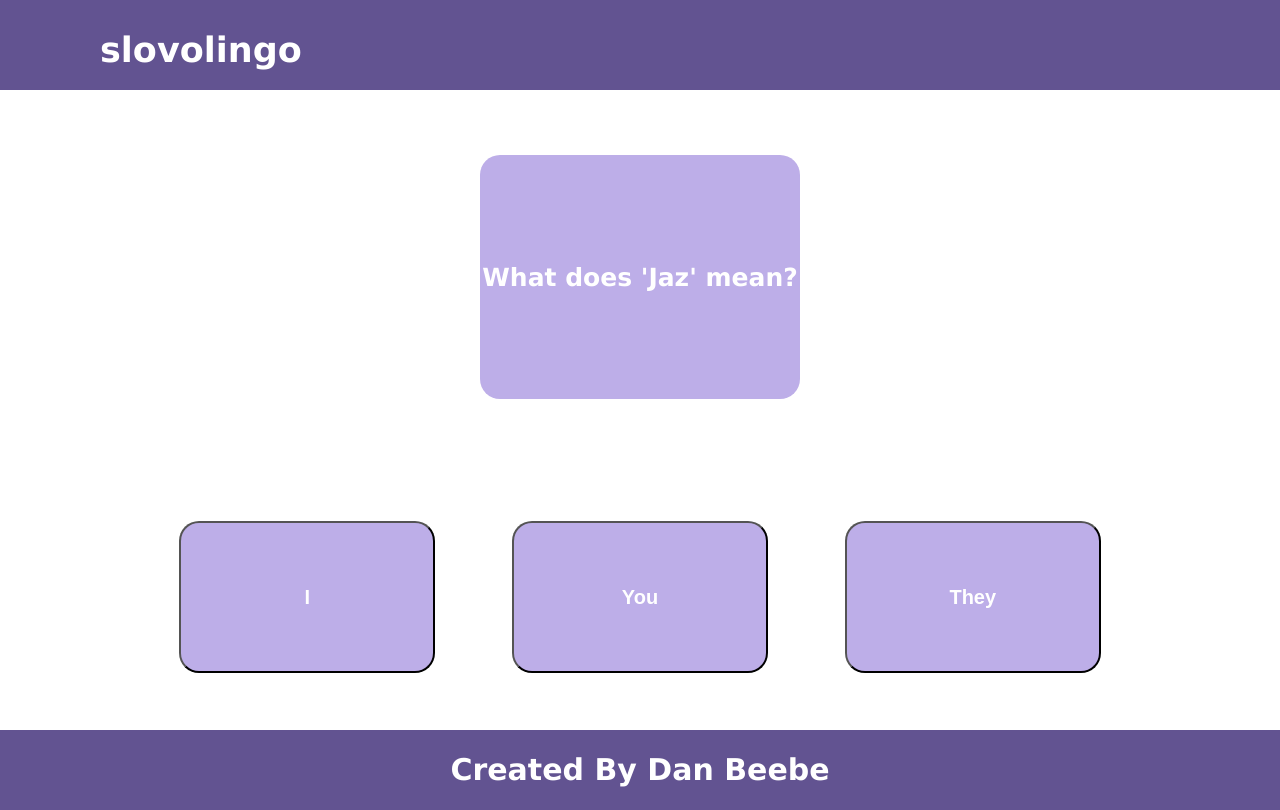
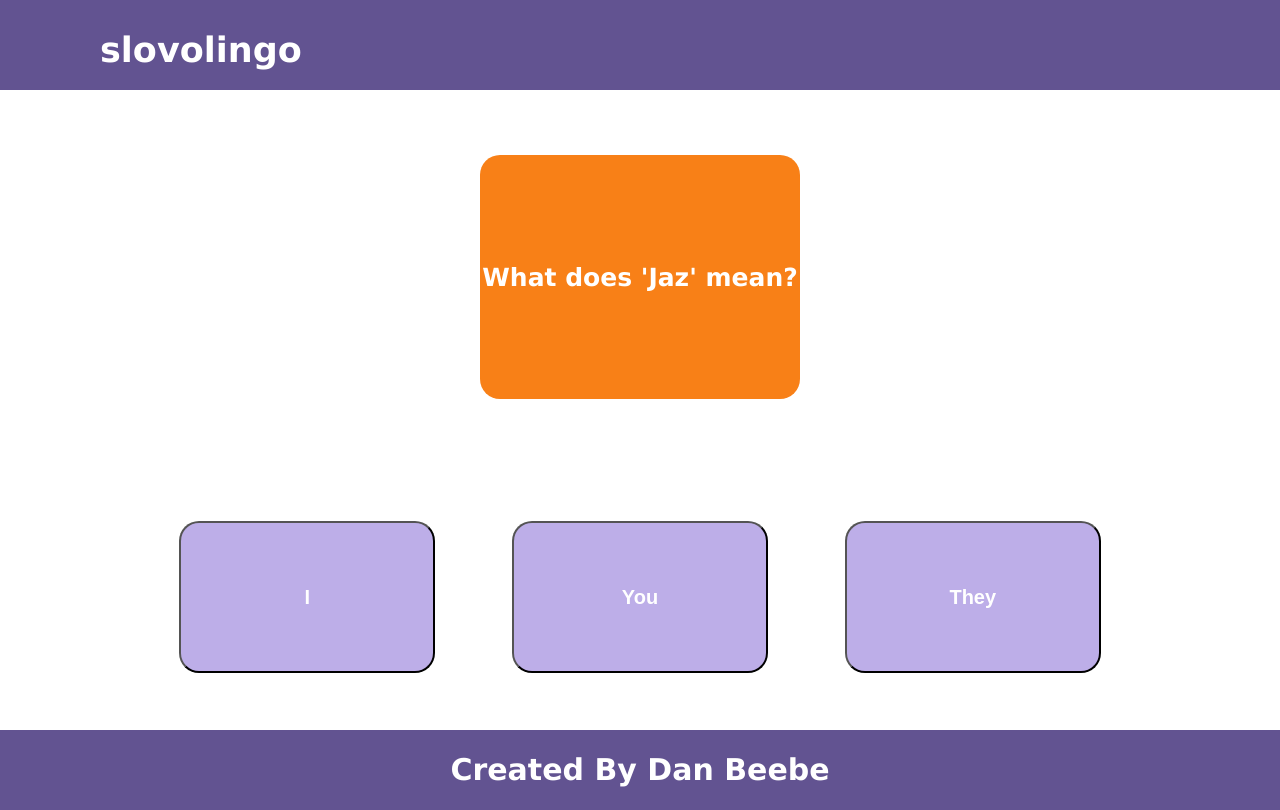
Before and after one commit to danielwbeebe/Slovene-Language-App, a React (Create React App) app in the folder client/: page /quizone in a window 1280 px wide. Built offline with nearby package versions, Linux system fonts and the light colour scheme; the HTML template or start-up script is replaced by a standard one.

Commit message:
change color scheme for quiz component

```diff
--- a/client/src/App.css
+++ b/client/src/App.css
@@ -406,7 +406,7 @@ table {
   flex-direction: column;
   justify-content: center;
   align-items: center;
-  background-color: #BDAEE8;
+  background-color: #F88017;
   color: white;
   border-radius: 20px;
   min-width: 20vw;
@@ -452,7 +452,6 @@ table {
   background-color: #625391;
   color: white;
 }
-
 
 
 /*font sizes*/
--- a/client/src/components/QuizOne.jsx
+++ b/client/src/components/QuizOne.jsx
@@ -15,6 +15,7 @@ class QuizOne extends Component {
   }
 
   handleChangeQuestion() {
+
     this.setState({
       question: "Second Question",
       answer: "Another Answer",
```
